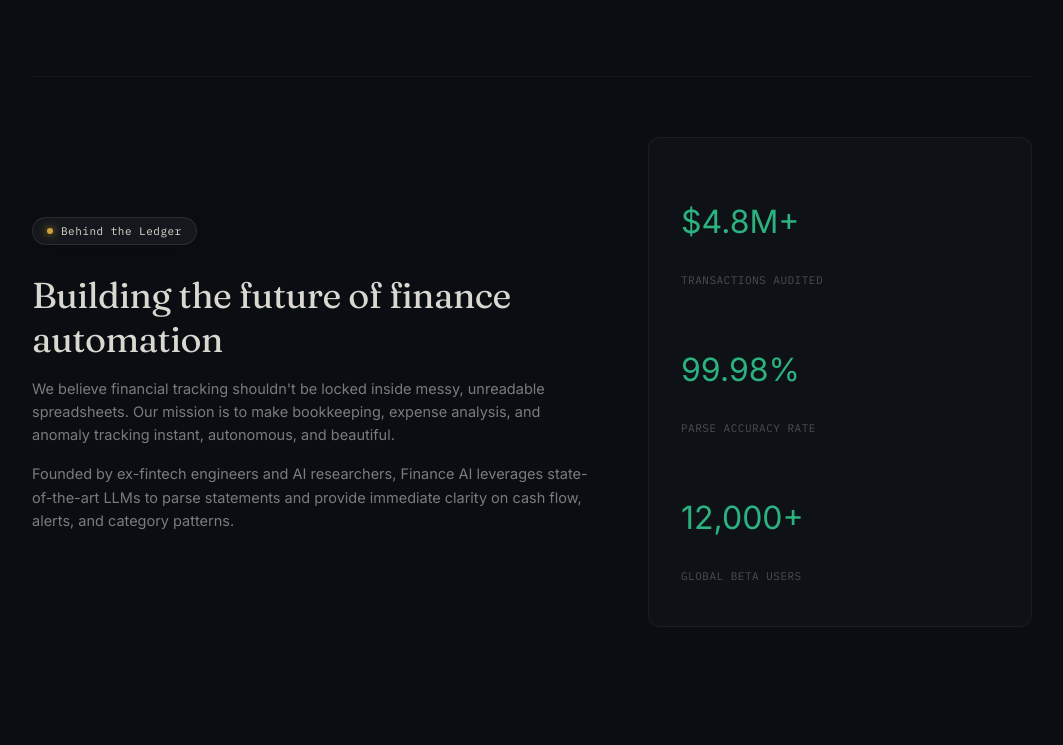
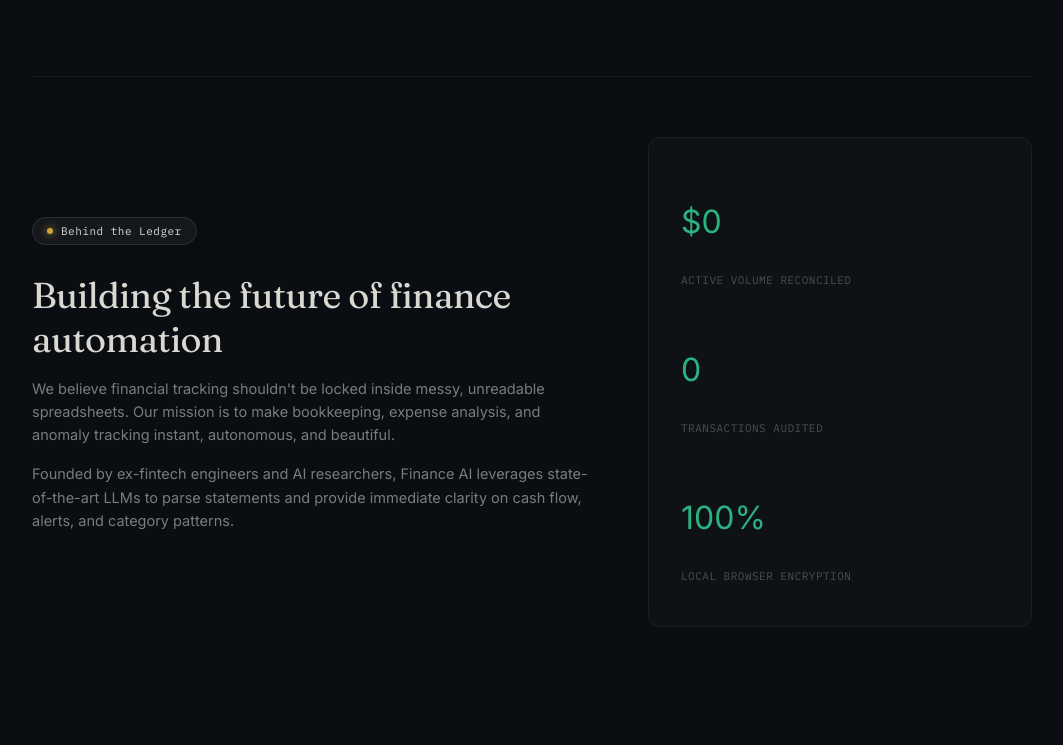
Before and after one commit to ABHI3450/Finance_automation-ai, a Next.js app: page / in a window 1280 px wide. Shown: the part 960-1705 px from the top of the page, without its empty margins (108-1171 px from the left). Built offline with nearby package versions, Linux system fonts and the light colour scheme.

Commit message:
Change Welcome page statistics to pull dynamic session metrics

```diff
--- a/app/page.tsx
+++ b/app/page.tsx
@@ -652,9 +652,9 @@ export default function Home() {
             </div>
             <div style={{ flex: "1 1 300px", display: "flex", flexDirection: "column", gap: 20, background: "rgba(236,233,225,0.02)", padding: 32, borderRadius: 12, border: "1px solid var(--line-soft)" }}>
               {[
-                { count: "$4.8M+", label: "Transactions Audited" },
-                { count: "99.98%", label: "Parse Accuracy Rate" },
-                { count: "12,000+", label: "Global Beta Users" }
+                { count: rows.length > 0 ? `$${formatAmount(total)}` : "$0", label: "Active Volume Reconciled" },
+                { count: `${rows.length}`, label: "Transactions Audited" },
+                { count: "100%", label: "Local Browser Encryption" }
               ].map(({ count, label }) => (
                 <div key={label}>
                   <p style={{ fontSize: 32, fontWeight: 300, color: "var(--green)" }}>{count}</p>
```
